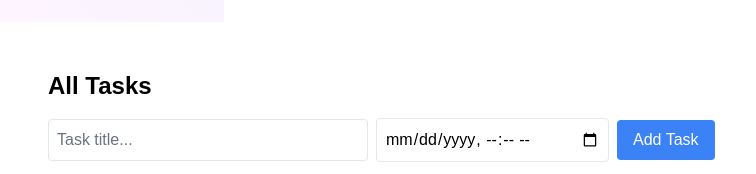
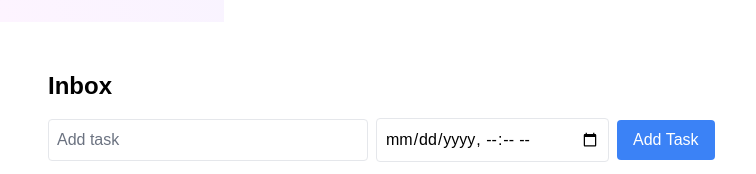
Before and after one commit to sunchit03/productivio, a Next.js app in the folder productivio-frontend-restructured/: page /dashboard/tasks in a window 1280 px wide. Shown: the part 778-952 px from the top of the page, without its empty margins (0-756 px from the left). Built offline with nearby package versions, Linux system fonts and the light colour scheme.

Commit message:
task form/view update

```diff
--- a/productivio-frontend-restructured/app/components/Tasks/TaskForm.jsx
+++ b/productivio-frontend-restructured/app/components/Tasks/TaskForm.jsx
@@ -2,7 +2,7 @@
 import { useState } from "react";
 import { useTasks } from "../../context/TasksContext";
 
-const TaskForm = () => {
+const TaskForm = ( {todayOrNext = false} ) => {
   const { addTask } = useTasks();
   const [title, setTitle] = useState("");
   const [dueDate, setDueDate] = useState("");
@@ -22,7 +22,7 @@ const TaskForm = () => {
         type="text"
         value={title}
         onChange={(e) => setTitle(e.target.value)}
-        placeholder="Task title..."
+        placeholder={todayOrNext ? 'Add task to "Inbox"' : 'Add task'}
         className="p-2 border rounded w-80 text-black placeholder-gray-500 focus:outline-none focus:ring-2 focus:ring-blue-500"
       />
       <input
--- a/productivio-frontend-restructured/app/dashboard/tasks/views/TasksView.jsx
+++ b/productivio-frontend-restructured/app/dashboard/tasks/views/TasksView.jsx
@@ -4,13 +4,15 @@ import { useTasks } from "../../../context/TasksContext";
 import TaskItem from "../../../components/Tasks/TaskItem";
 import TaskForm from "../../../components/Tasks/TaskForm";
 
-const TasksView = () => {
+const TasksView = ( { title, todayOrNext = false, completedOrTrash = false, isList = false } ) => {
   const { tasks } = useTasks();
 
   return (
     <div className="p-6 w-full">
-      <h2 className="text-2xl text-black font-bold mb-4">All Tasks</h2>
-      <TaskForm />
+      <h2 className="text-2xl text-black font-bold mb-4">{title}</h2>
+      {!completedOrTrash && (
+        <TaskForm todayOrNext={todayOrNext}/>
+      )}
       <div className="mt-4">
         {tasks.length > 0 ? (
           tasks.map((task) => <TaskItem key={task.id} task={task} />)
```
